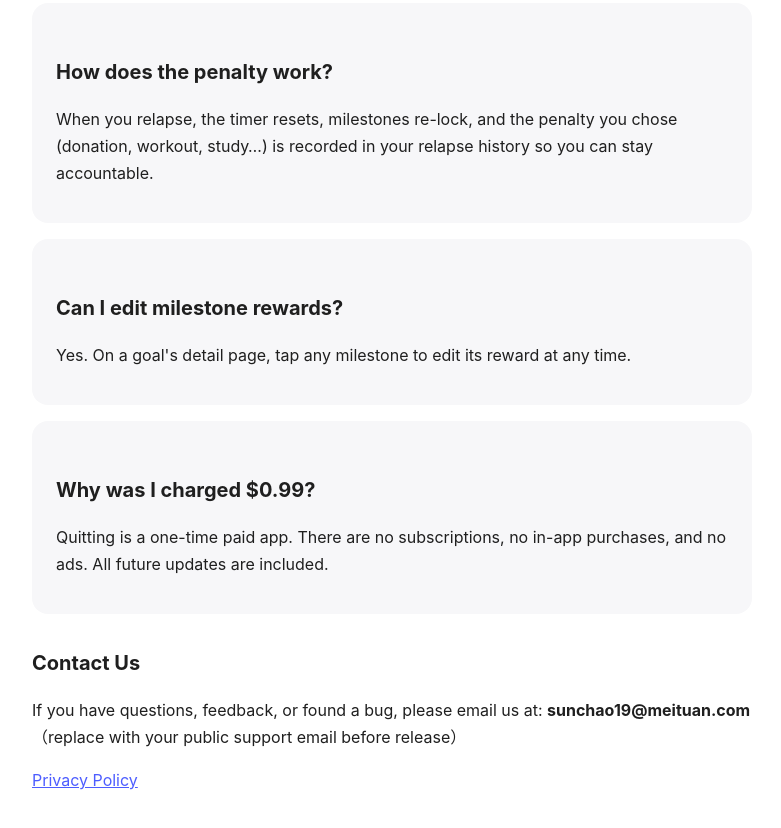
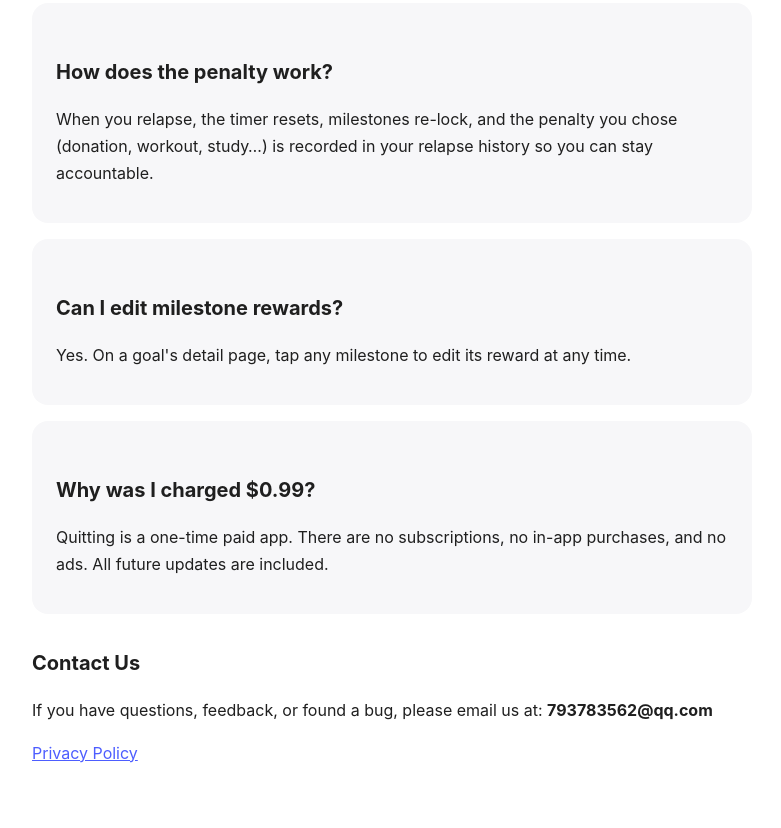
Before and after one commit to chaosun906/quitting-site, a plain HTML site: page support.html in a window 1280 px wide. Shown: the part 422-1250 px from the top of the page, without its empty margins (248-1029 px from the left). After the commit the page ends 1229 px from the top, so only its background shows below. Drawn offline with Linux system fonts and the light colour scheme.

Commit message:
update support email

```diff
--- a/support.html
+++ b/support.html
@@ -35,7 +35,7 @@
 
 <h2>Contact Us</h2>
 <p>If you have questions, feedback, or found a bug, please email us at:
-<b>sunchao19@meituan.com</b>（replace with your public support email before release）</p>
+<b>793783562@qq.com</b></p>
 
 <p><a href="index.html">Privacy Policy</a></p>
 </body>
```
